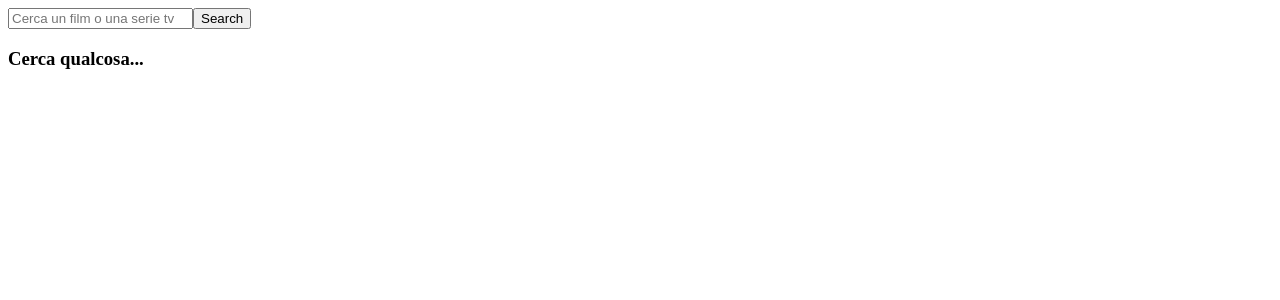
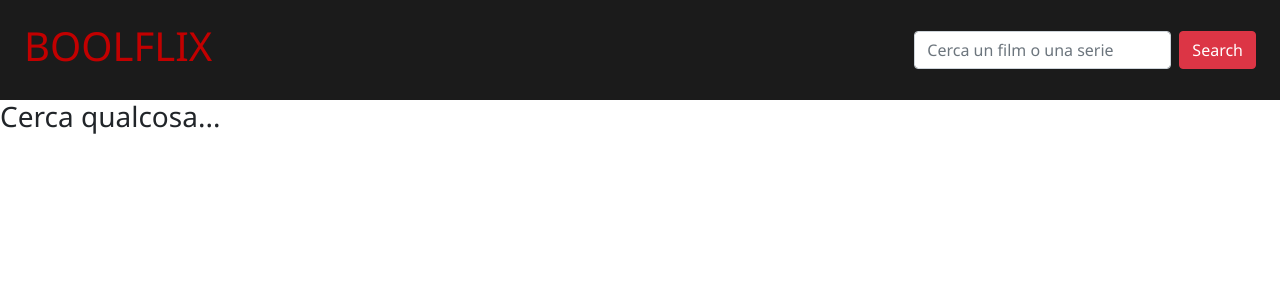
Before and after one commit to LauraBigoni/vue-boolflix, a Vue app: page / in a window 1280 px wide. Shown: the top 300 px of the page. Built offline with nearby package versions, Linux system fonts and the light colour scheme.

Commit message:
improvements and styled header

```diff
--- a/package.json
+++ b/package.json
@@ -9,7 +9,9 @@
   },
   "dependencies": {
     "axios": "^0.26.0",
+    "bootstrap": "^5.1.3",
     "core-js": "^3.6.5",
+    "segoe-fonts": "^1.0.1",
     "vue": "^2.6.11"
   },
   "devDependencies": {
--- a/src/App.vue
+++ b/src/App.vue
@@ -33,7 +33,7 @@ export default {
 	},
 	data() {
 		return {
-			placeholder: "Cerca un film o una serie tv",
+			placeholder: "Cerca un film o una serie",
 			products: [],
 			series: [],
 		};
@@ -50,3 +50,11 @@ export default {
 	},
 };
 </script>
+
+<style lang="scss">
+@import '~bootstrap/dist/css/bootstrap.css';
+$main_font: "Segoe UI", "Open Sans", Helvetica, sans-serif;
+body {
+	font-family: $main_font;
+}
+</style>
--- a/src/components/Header.vue
+++ b/src/components/Header.vue
@@ -1,13 +1,21 @@
 <template>
+	<header class="row m-0">
+		<div class="col d-flex justify-content-between align-items-center px-4">
 			<div>
+				<h1>BOOLFLIX</h1>
+			</div>
+			<div class="d-flex">
 				<input
+					type="text"
+					class="form-control"
 					v-model="search"
-			type="text"
 					@keyup.enter="getProducts()"
 					:placeholder="placeholder || 'Cerca qualcosa..'"
 				/>
-		<button type="button" @click="getProducts()">Search</button>
+				<button class="ms-2 btn btn-danger" type="button" @click="getProducts()">Search</button>
 			</div>
+		</div>
+	</header>
 </template>
 
 <script>
@@ -15,7 +23,7 @@ import axios from "axios";
 
 export default {
 	name: "Header",
-	props: [ "placeholder"],
+	props: ["placeholder"],
 	data() {
 		return {
 			search: "",
@@ -45,10 +53,19 @@ export default {
 			};
 			this.fetchApi("search/movie", config, "products");
 			this.fetchApi("search/tv", config, "series");
+			this.search = '';
 		},
 	},
 };
 </script>
 
-<style>
+<style lang="scss" scoped>
+header {
+	background-color: rgb(27, 27, 27);
+	height: 100px;
+
+	h1 {
+		color: rgb(194, 0, 0);
+	}
+}
 </style>
--- a/src/components/Product.vue
+++ b/src/components/Product.vue
@@ -59,5 +59,6 @@ export default {
 };
 </script>
 
-<style>
+<style lang="scss" scoped>
+
 </style>
```
Also changed, not shown: 8 other files (tests, documents, lock files or other folders). Lines whose indentation alone changed are shown as unchanged.
